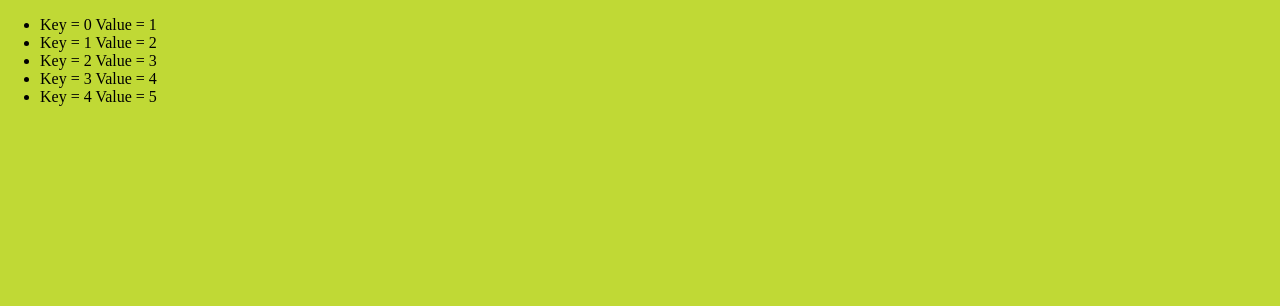
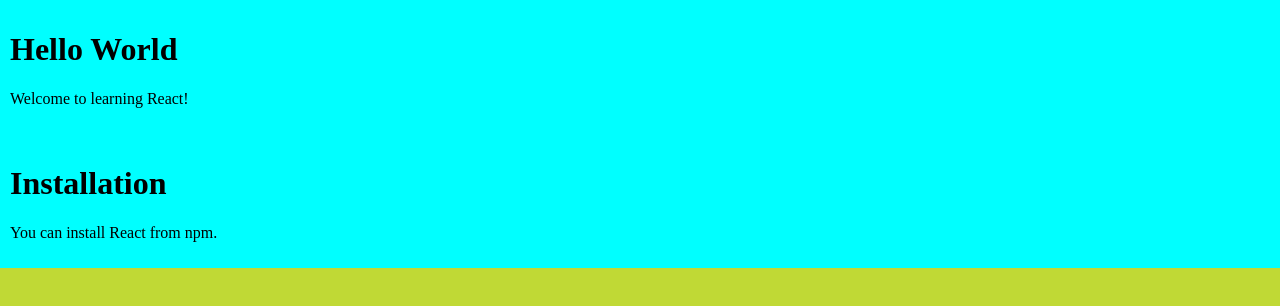
Before and after one commit to SinhaVinit/Main-Concept-React, a React (Create React App) app: page / in a window 1280 px wide. Shown: the top 306 px of the page. Built offline with nearby package versions, Linux system fonts and the light colour scheme.

Commit message:
Lists and Keys 2 (Extracting Components with Keys) (Keys Must Only Be Unique Among Siblings)

```diff
--- a/src/components/App.css
+++ b/src/components/App.css
@@ -2,14 +2,3 @@
     padding: 10px;
     background-color: aqua;
 }
-
-.warningClass {
-    padding: 50px;
-    background-color: rgb(230, 37, 37);
-    font-size: 100px;
-}
-
-button {
-    margin: 10px;
-    padding: 10px 40px;
-}
--- a/src/components/App.jsx
+++ b/src/components/App.jsx
@@ -1,21 +1,20 @@
 import "./App.css";
 
-// function App() {
-//   const numbers = [1, 2, 3, 4, 5];
-//   const doubled = numbers.map((number) => number * 2);
-//   console.log(doubled);
-// }
+function ListItem(props) {
+  return (
+    <div className="App">
+      <h1>{props.value.title}</h1>
+      <p>{props.value.content}</p>
+    </div>
+  );
+}
 
-function App() {
-  const numbers = [1, 2, 3, 4, 5];
-  const doubled = numbers.map((number, index) => (
-    // You’ll be given a warning that a key should be provided for list items.
-    // Use "index", only if items have no stable IDs
-    <li key={index}>
-      Key = {index} Value = {number}
-    </li>
+function App(props) {
+  const posts = props.posts;
+  const listItems = posts.map((post) => (
+    <ListItem key={post.id} value={post} />
   ));
-  return <ul>{doubled}</ul>;
+  return <div>{listItems}</div>;
 }
 
 export default App;
--- a/src/index.js
+++ b/src/index.js
@@ -3,9 +3,14 @@
 import "./index.css";
 import App from "./components/App";
 
+const posts = [
+  { id: 1, title: "Hello World", content: "Welcome to learning React!" },
+  { id: 2, title: "Installation", content: "You can install React from npm." },
+];
+
 const root = ReactDOM.createRoot(document.getElementById("root"));
 root.render(
   <div>
-    <App />
+    <App posts={posts} />
   </div>
 );
```
